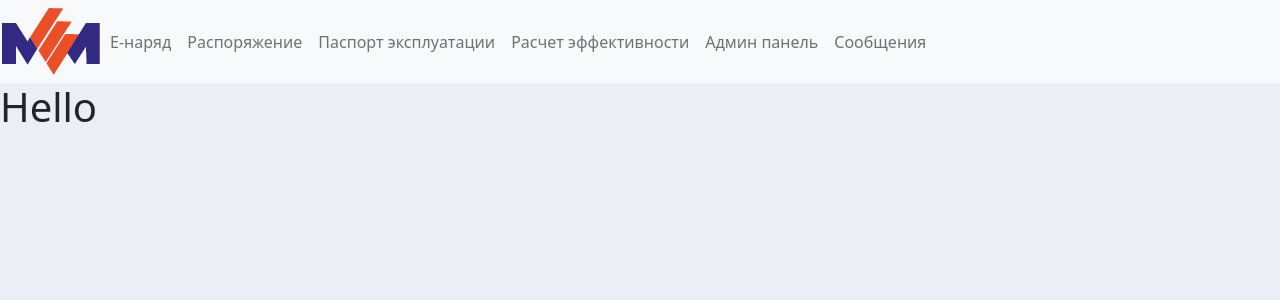
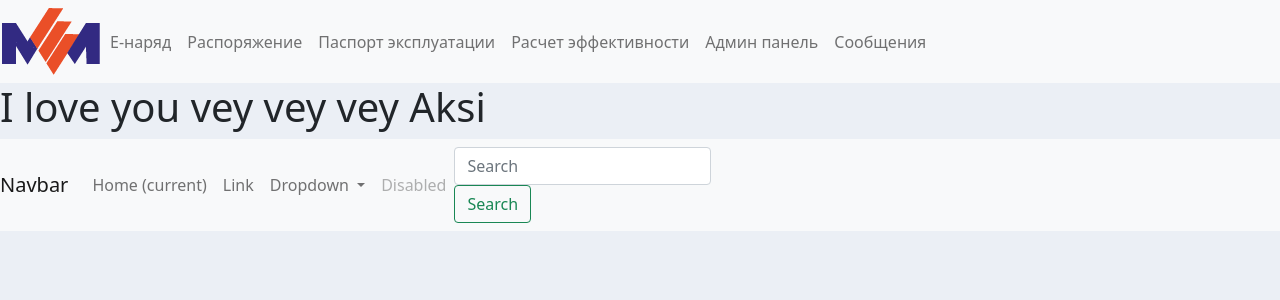
Before and after one commit to aksaule-bagytzhanova/e-naryad, a Django app: page /page in a window 1280 px wide. Shown: the top 300 px of the page. Run offline with Django 3.2, Linux system fonts and the light colour scheme; some libraries are stand-ins or nearby versions.

Commit message:
My first commit

```diff
--- a/e_naryad/a_page/templates/page1.html
+++ b/e_naryad/a_page/templates/page1.html
@@ -2,6 +2,41 @@
 {% block content %}
 
 
-<h1> Hello </h1>
+<h1> I love you vey vey vey Aksi  </h1>
+<nav class="navbar navbar-expand-lg navbar-light bg-light">
+    <a class="navbar-brand" href="#">Navbar</a>
+    <button class="navbar-toggler" type="button" data-toggle="collapse" data-target="#navbarSupportedContent" aria-controls="navbarSupportedContent" aria-expanded="false" aria-label="Toggle navigation">
+      <span class="navbar-toggler-icon"></span>
+    </button>
+
+    <div class="collapse navbar-collapse" id="navbarSupportedContent">
+      <ul class="navbar-nav mr-auto">
+        <li class="nav-item active">
+          <a class="nav-link" href="#">Home <span class="sr-only">(current)</span></a>
+        </li>
+        <li class="nav-item">
+          <a class="nav-link" href="#">Link</a>
+        </li>
+        <li class="nav-item dropdown">
+          <a class="nav-link dropdown-toggle" href="#" id="navbarDropdown" role="button" data-toggle="dropdown" aria-haspopup="true" aria-expanded="false">
+            Dropdown
+          </a>
+          <div class="dropdown-menu" aria-labelledby="navbarDropdown">
+            <a class="dropdown-item" href="#">Action</a>
+            <a class="dropdown-item" href="#">Another action</a>
+            <div class="dropdown-divider"></div>
+            <a class="dropdown-item" href="#">Something else here</a>
+          </div>
+        </li>
+        <li class="nav-item">
+          <a class="nav-link disabled" href="#">Disabled</a>
+        </li>
+      </ul>
+      <form class="form-inline my-2 my-lg-0">
+        <input class="form-control mr-sm-2" type="search" placeholder="Search" aria-label="Search">
+        <button class="btn btn-outline-success my-2 my-sm-0" type="submit">Search</button>
+      </form>
+    </div>
+  </nav>
 
 {% endblock %}
```
